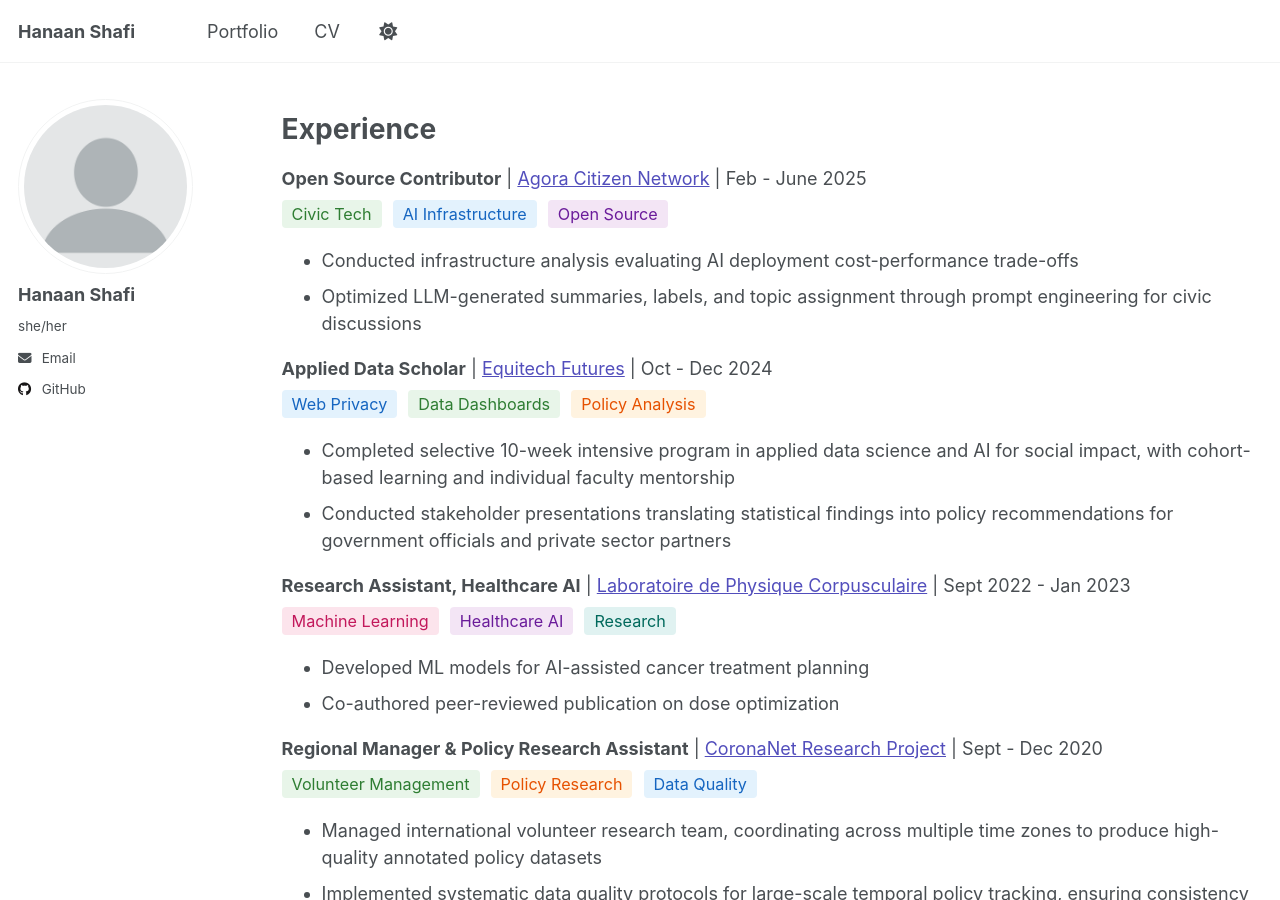
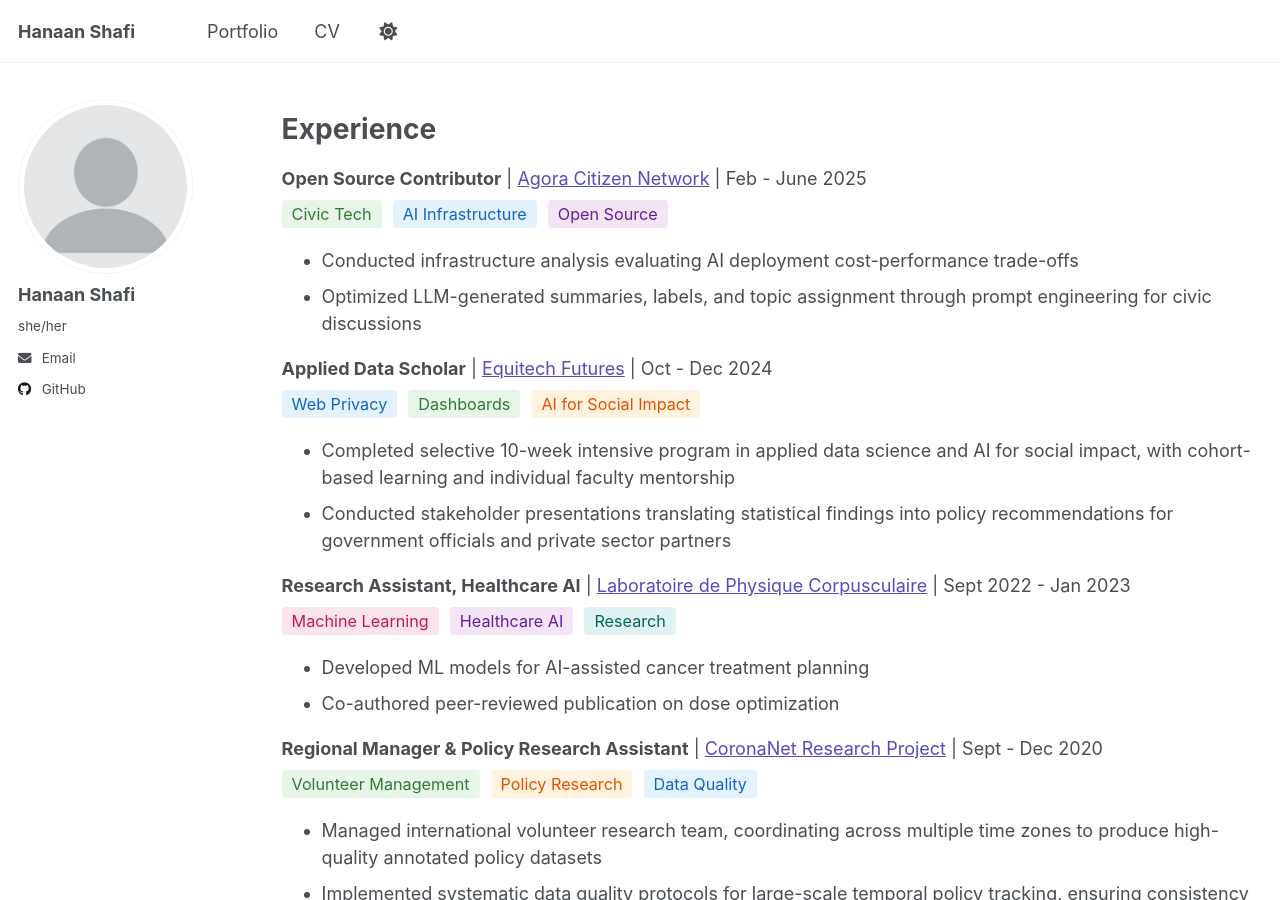
Before and after one commit to hanaanr/hanaanr.github.io, a Jekyll site: the page built from _pages/cv.md, in a window 1280 px wide and 900 px high. Built offline with Jekyll 4.4.1, drawn with Linux system fonts in a browser that asks for light colours; a script that is not in the unit is left out.

```diff
--- a/_pages/cv.md
+++ b/_pages/cv.md
@@ -26,8 +26,8 @@ Experience
   <p style="margin-bottom: 5px;"><strong>Applied Data Scholar</strong> | <a href="https://www.equitechfutures.com/">Equitech Futures</a> | Oct - Dec 2024</p>
   <p style="margin: 8px 0;">
     <span style="background-color:#E3F2FD; color:#1565C0; padding:4px 10px; border-radius:4px; font-size:0.9em; margin-right:6px;">Web Privacy</span>
-    <span style="background-color:#E8F5E9; color:#2E7D32; padding:4px 10px; border-radius:4px; font-size:0.9em; margin-right:6px;">Data Dashboards</span>
-    <span style="background-color:#FFF3E0; color:#E65100; padding:4px 10px; border-radius:4px; font-size:0.9em;">Policy Analysis</span>
+    <span style="background-color:#E8F5E9; color:#2E7D32; padding:4px 10px; border-radius:4px; font-size:0.9em; margin-right:6px;">Dashboards</span>
+    <span style="background-color:#FFF3E0; color:#E65100; padding:4px 10px; border-radius:4px; font-size:0.9em;">AI for Social Impact</span>
   </p>
 </div>
 * Completed selective 10-week intensive program in applied data science and AI for social impact, with cohort-based learning and individual faculty mentorship
```
Also changed, not shown: _pages/about.md (+1 -1 lines).
